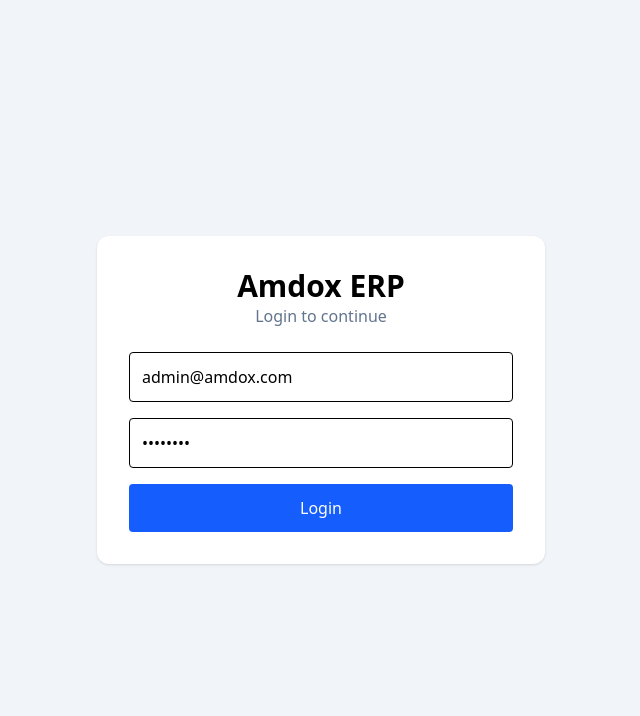
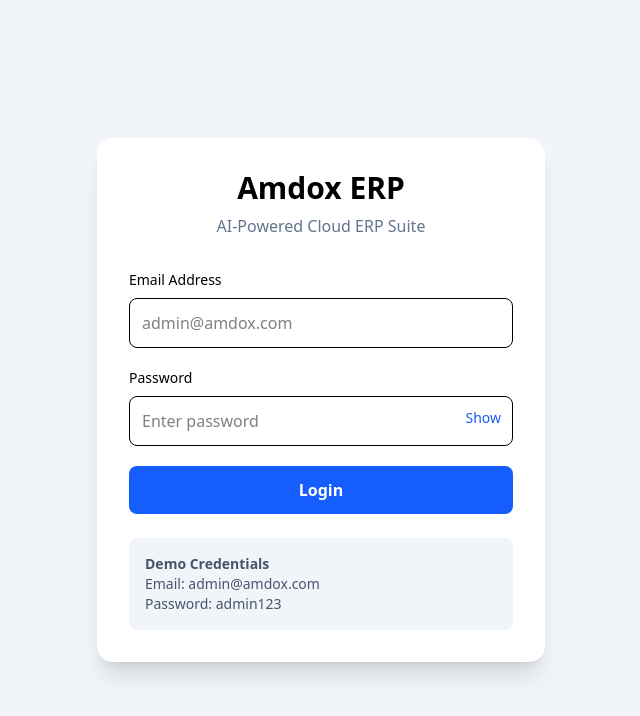
Before and after one commit to rutujashinde-stack/amdox-erp, a Next.js app in the folder apps/web/: page /login in a window 1280 px wide. Shown: the top 716 px of the page, without its empty margins (319-959 px from the left). Built offline with nearby package versions, Linux system fonts and the light colour scheme; no server answers.

Commit message:
Improve login page UI

```diff
--- a/apps/web/app/login/page.tsx
+++ b/apps/web/app/login/page.tsx
@@ -6,48 +6,110 @@ import api from "../../lib/api";
 import { useAuthStore } from "../../lib/authStore";
 
 export default function LoginPage() {
-  const [email, setEmail] = useState("admin@amdox.com");
-  const [password, setPassword] = useState("admin123");
+  const [email, setEmail] = useState("");
+  const [password, setPassword] = useState("");
+  const [showPassword, setShowPassword] = useState(false);
+  const [loading, setLoading] = useState(false);
   const [error, setError] = useState("");
+
   const router = useRouter();
   const setToken = useAuthStore((s) => s.setToken);
 
   const handleLogin = async (e: React.FormEvent) => {
     e.preventDefault();
+
     setError("");
+    setLoading(true);
+
     try {
-      const res = await api.post("/auth/login", { email, password });
+      const res = await api.post("/auth/login", {
+        email,
+        password,
+      });
+
       setToken(res.data.access_token);
       router.push("/dashboard");
     } catch (err) {
-      setError("Invalid credentials");
+      setError("Invalid email or password.");
+    } finally {
+      setLoading(false);
     }
   };
 
   return (
     <main className="flex min-h-screen items-center justify-center bg-slate-100">
-      <div className="w-full max-w-md rounded-xl bg-white p-8 shadow">
-        <h1 className="text-center text-3xl font-bold">Amdox ERP</h1>
-        <p className="mb-6 text-center text-slate-500">Login to continue</p>
+      <div className="w-full max-w-md rounded-2xl bg-white p-8 shadow-xl">
 
-        {error && <p className="mb-4 text-center text-sm text-red-600">{error}</p>}
+        <h1 className="text-center text-3xl font-bold">
+          Amdox ERP
+        </h1>
 
-        <form onSubmit={handleLogin} className="space-y-4">
+        <p className="mb-8 mt-2 text-center text-slate-500">
+          AI-Powered Cloud ERP Suite
+        </p>
+
+        {error && (
+          <div className="mb-4 rounded-lg bg-red-100 p-3 text-center text-sm text-red-700">
+            {error}
+          </div>
+        )}
+
+        <form onSubmit={handleLogin} className="space-y-5">
+
+          <div>
+            <label className="mb-2 block text-sm font-medium">
+              Email Address
+            </label>
+
             <input
-            className="w-full rounded border p-3"
+              type="email"
+              placeholder="admin@amdox.com"
+              className="w-full rounded-lg border p-3 focus:border-blue-500 focus:outline-none"
               value={email}
               onChange={(e) => setEmail(e.target.value)}
+              required
             />
+          </div>
+
+          <div>
+            <label className="mb-2 block text-sm font-medium">
+              Password
+            </label>
+
+            <div className="relative">
               <input
-            className="w-full rounded border p-3"
-            type="password"
+                type={showPassword ? "text" : "password"}
+                placeholder="Enter password"
+                className="w-full rounded-lg border p-3 pr-20 focus:border-blue-500 focus:outline-none"
                 value={password}
                 onChange={(e) => setPassword(e.target.value)}
+                required
               />
-          <button type="submit" className="w-full rounded bg-blue-600 p-3 text-white">
-            Login
+
+              <button
+                type="button"
+                onClick={() => setShowPassword(!showPassword)}
+                className="absolute right-3 top-3 text-sm font-medium text-blue-600"
+              >
+                {showPassword ? "Hide" : "Show"}
+              </button>
+            </div>
+          </div>
+
+          <button
+            type="submit"
+            disabled={loading}
+            className="w-full rounded-lg bg-blue-600 p-3 font-semibold text-white transition hover:bg-blue-700 disabled:bg-blue-400"
+          >
+            {loading ? "Signing In..." : "Login"}
           </button>
         </form>
+
+        <div className="mt-6 rounded-lg bg-slate-100 p-4 text-sm text-slate-600">
+          <p className="font-semibold">Demo Credentials</p>
+          <p>Email: admin@amdox.com</p>
+          <p>Password: admin123</p>
+        </div>
       </div>
     </main>
   );
```
Lines whose indentation alone changed are shown as unchanged.
